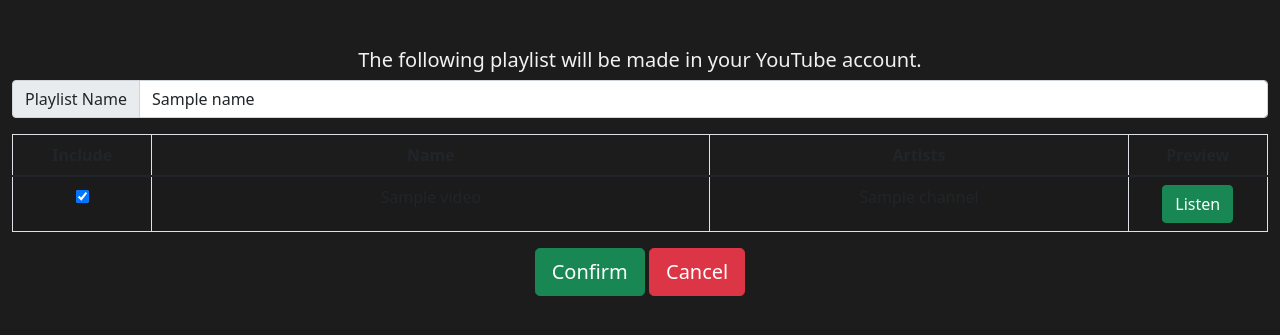
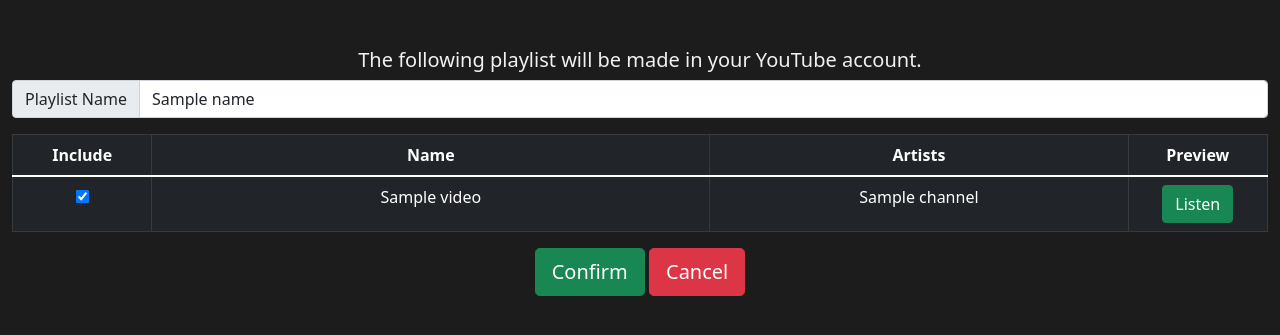
Before and after one commit to kaezrr/syncify, a Flask app: template templates/convert.html in a window 1280 px wide. Shown: the part 74-409 px from the top of the page. Run offline with Flask 3, Linux system fonts and the light colour scheme; the template is opened without the code that fills it: most values are stand-ins (such as "Sample title", 1, 10 or a date in 2020).

Commit message:
minor bug fixes

```diff
--- a/auth_yt.py
+++ b/auth_yt.py
@@ -1,7 +1,7 @@
 from google_auth_oauthlib.flow import InstalledAppFlow
 from google.auth.transport.requests import Request
 from googleapiclient.discovery import build
-from flask import session, redirect, url_for, flash
+from flask import session, redirect, flash
 
 
 def youtube_oauth():
--- a/templates/convert.html
+++ b/templates/convert.html
@@ -7,7 +7,7 @@
 {% block main %}
 <h5>The following playlist will be made in your YouTube account.</h5>
 <form>
-<table class="table table-striped table-bordered">
+<table class="table table-dark table-bordered">
     <div class="input-group mb-3">
         <span class="input-group-text">Playlist Name</span>
         <input type="text" class="form-control" name="name" value="{{ name }}">
```
